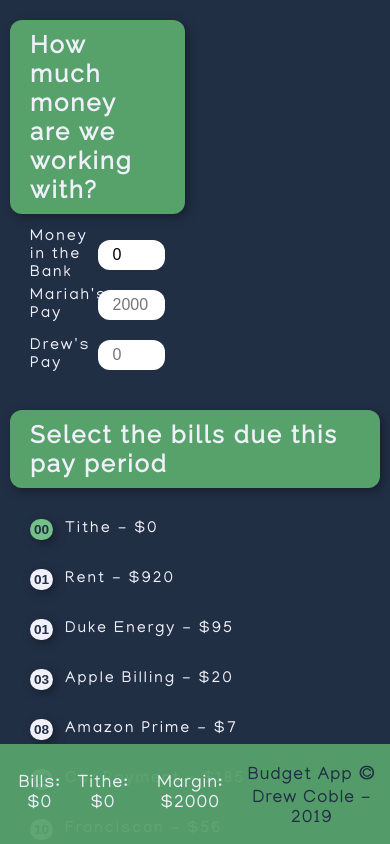
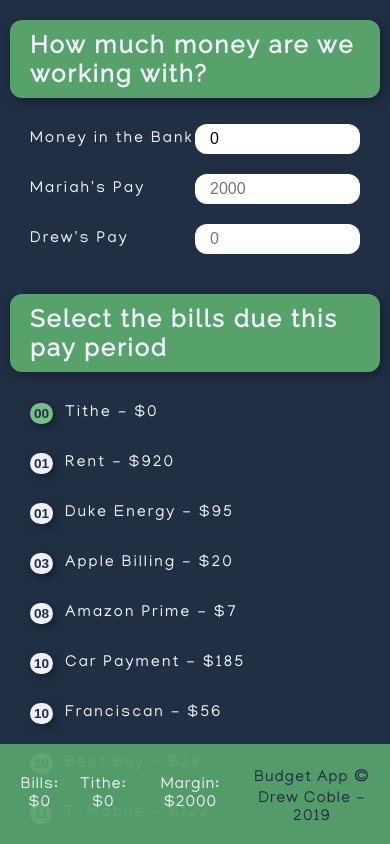
Before and after one commit to drewcoble/BudgetApp, a plain HTML site: page index.html in a window 390 px wide. Drawn offline with nearby package versions, Linux system fonts and the light colour scheme.

Commit message:
more scaling 2

```diff
--- a/scss/body/incomes.scss
+++ b/scss/body/incomes.scss
@@ -32,3 +32,40 @@
     border: none;
   }
 }
+
+@media (max-width: 730px) {
+  .incomeContainer {
+    min-height: 200px;
+    width: 100%;
+    //background-color: darkolivegreen;
+    display: flex;
+    flex-direction: column;
+    justify-content: space-between;
+    padding: 20px 10px 0px 10px;
+    font-size: 16px;
+    margin-bottom: 10px;
+
+    .incomeLine {
+      height: 50px;
+      display: flex;
+      align-items: center;
+      width: 100%;
+      padding: 0px 20px;
+      //margin-bottom: 10px;
+
+      .incomeLabel {
+        width: 50%;
+      }
+    }
+
+    input {
+      height: 30px;
+      text-align: left;
+      padding: 2px 0px 2px 15px;
+      font-size: 16px;
+      width: 50%;
+      border-radius: 12px;
+      border: none;
+    }
+  }
+}
--- a/scss/footer.scss
+++ b/scss/footer.scss
@@ -32,7 +32,7 @@
     display: flex;
     justify-content: space-around;
     align-items: center;
-    font-size: 18px;
+    font-size: 16px;
 
     .footerStuff {
       color: $site-darkblue;
```
Also changed, not shown: css/styles.css.
